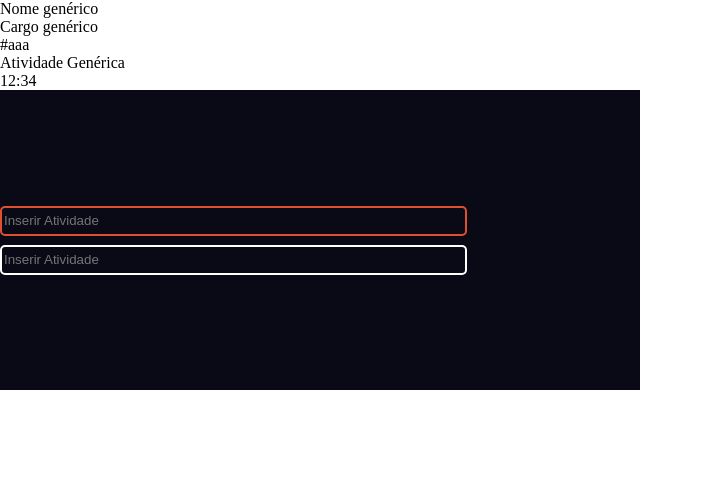
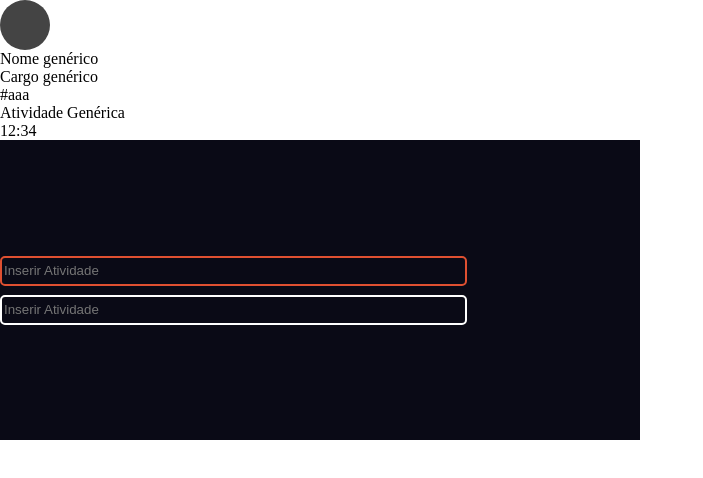
Before and after one commit to SamuelFVG/powerfit-trainee-cpe, a React (Vite) app in the folder powerfit/: page /home in a window 1280 px wide. Shown: the top 478 px of the page, without its empty margins (0-703 px from the left). Built offline with nearby package versions, Linux system fonts and the light colour scheme.

Commit message:
Mais modificações na linha

```diff
--- a/powerfit/src/components/LinhaDaTabelaGenerica/LinhaDaTabelaGenerica.jsx
+++ b/powerfit/src/components/LinhaDaTabelaGenerica/LinhaDaTabelaGenerica.jsx
@@ -1,10 +1,10 @@
 import {LinhaDaTabelaG} from "./Styles"
-
+import { DivPerfil } from "./Styles"
+import { DoodleUsuario } from "./Styles"
 
 export default function LinhaDaTabelaGenerica({dados}) {
-
-
     return (<>
+        <LinhaDaTabelaG><DoodleUsuario/></LinhaDaTabelaG>
         <div>{dados.nome}</div>
         <div>{dados.cargo}</div>
         <div>{dados.cor_doodle}</div>
--- a/powerfit/src/components/LinhaDaTabelaGenerica/Styles.js
+++ b/powerfit/src/components/LinhaDaTabelaGenerica/Styles.js
@@ -1,5 +1,19 @@
 import styled from "styled-components"
 
 export const LinhaDaTabelaG = styled.div`
+    height: 50px
+`;
 
+export const DivPerfil = styled.div`
+    display: flex;
+    height: 100%;
+    width: 245px;
+    flex-direction: row;
 `;
+
+export const DoodleUsuario = styled.div`
+    background-color: #444;
+    border-radius: 100%;
+    height: 100%;
+    aspect-ratio: 1 / 1;
+`;
```
